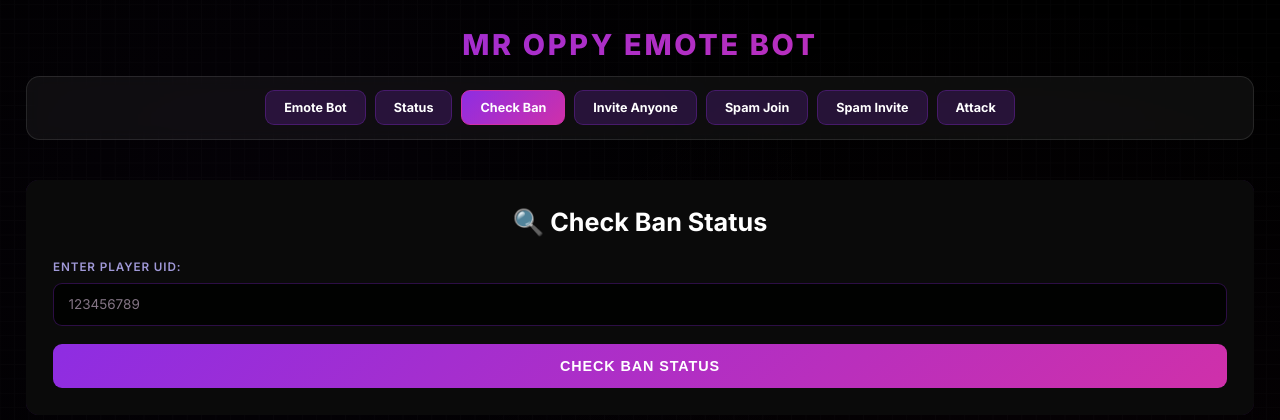
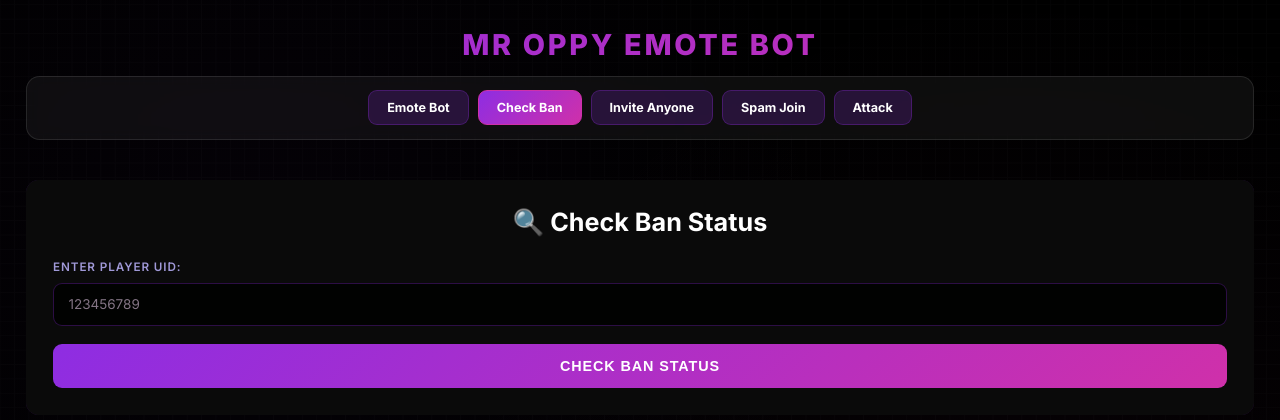
Before and after one commit to abir-ah616/acasd2222, a Flask app: page /check in a window 1280 px wide. Shown: the top 420 px of the page. Run offline with Flask 3, Linux system fonts and the light colour scheme.

Commit message:
Update check.html

```diff
--- a/templates/check.html
+++ b/templates/check.html
@@ -341,11 +341,11 @@
             <h1>MR OPPY EMOTE BOT</h1>
             <div class="nav-header">
                 <a href="/" class="nav-btn">Emote Bot</a>
-                <a href="/status" class="nav-btn">Status</a>
+
                 <a href="/check" class="nav-btn active">Check Ban</a>
                 <a href="/invite" class="nav-btn">Invite Anyone</a>
                 <a href="/sm" class="nav-btn">Spam Join</a>
-                <a href="/x" class="nav-btn">Spam Invite</a>
+
                 <a href="/attack" class="nav-btn">Attack</a>
             </div>
         </header>
```
